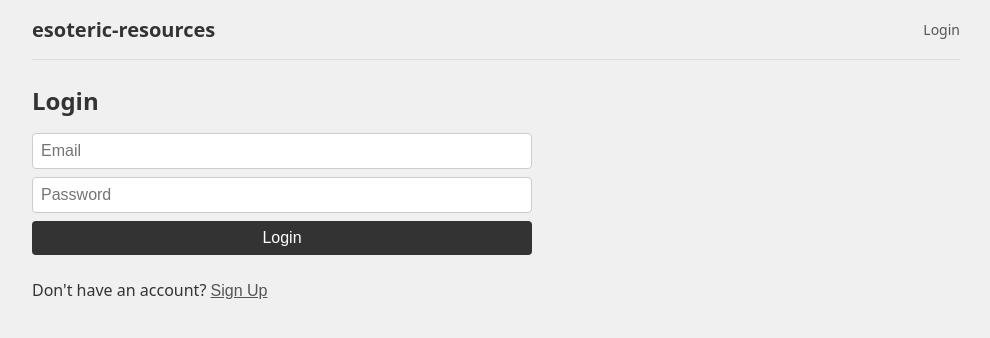
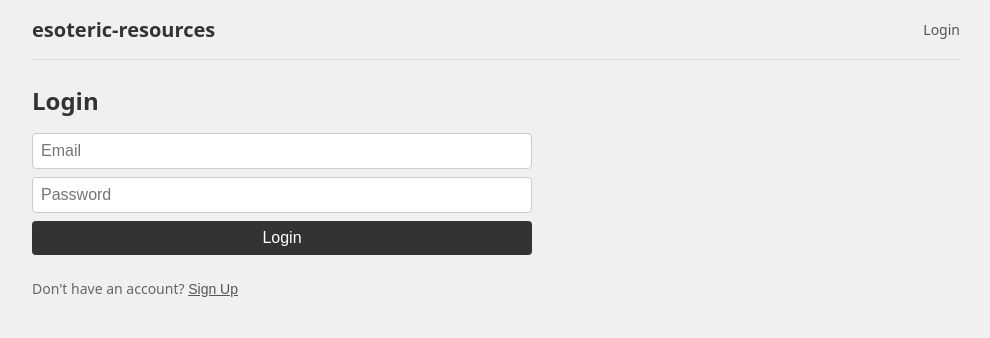
Before and after one commit to Vashirr01/esoteric-resources, a React (Vite) app in the folder web/: page /login in a window 1280 px wide. Shown: the top 338 px of the page, without its empty margins (144-1134 px from the left). Built offline with nearby package versions, Linux system fonts and the light colour scheme; no server answers.

Commit message:
feat: add login form styles

```diff
--- a/web/src/App.css
+++ b/web/src/App.css
@@ -284,3 +284,14 @@ body {
 h2 {
   margin-bottom: 1rem;
 }
+
+.error {
+  color: #c00;
+  font-size: 0.875rem;
+}
+
+.toggle-auth {
+  margin-top: 0.5rem;
+  font-size: 0.875rem;
+  color: #666;
+}
```
